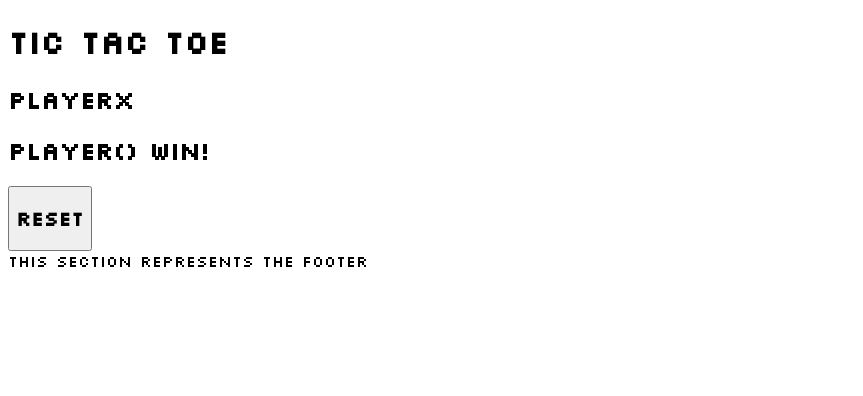
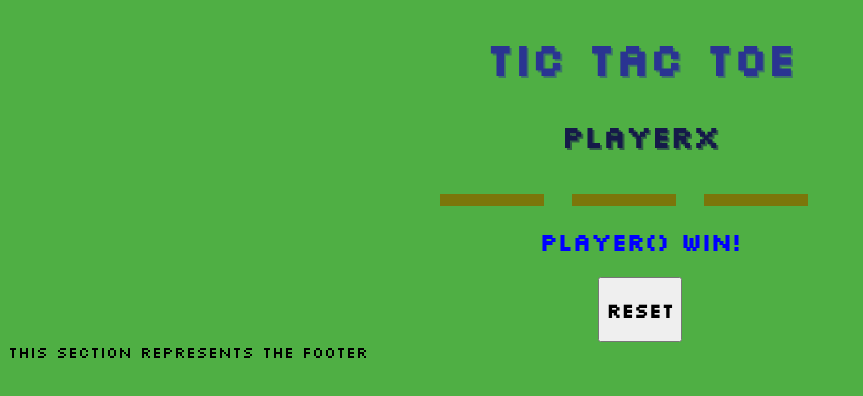
Before and after one commit to AndreiSanduta/Tic_Tac_toe, a plain HTML site: page index.html in a window 1280 px wide. Shown: the whole page, without its empty margins (0-863 px from the left). Drawn offline with Linux system fonts and the light colour scheme.

Commit message:
Add style to the main section

```diff
--- a/assets/css/style.css
+++ b/assets/css/style.css
@@ -1,3 +1,67 @@
 * {
     font-family: 'Silkscreen', cursive;
 }
+
+/**/
+body {
+background-color: #4faf44;
+}
+
+#title {
+color: #2a3492;
+text-shadow: 2px 2px #2a349275;
+font-size: 45px;
+text-align: center;
+}
+
+/**/
+#player {
+color: #151a49;
+text-shadow: 2px 2px #15144986;
+text-align: center;
+font-size: 20px;
+margin-top: 2%;
+margin-bottom: 3%;
+}
+
+#grid {
+margin: 0 auto;
+display: grid;
+grid-template-rows: 33% 33% 33%;
+grid-template-columns: 33% 33% 33%;
+max-width: 400px;
+}
+
+#cel {
+border: 2px solid #7B760A;
+min-width: 100px;
+max-width: 100px;
+display: flex;
+justify-content: center;
+align-items: center;
+font-size: 50px;
+cursor: pointer;
+}
+
+
+#grid > #cel {
+    background-color: azure;
+}
+
+#display {
+justify-content: center;
+}
+
+#display {
+color: blue;
+text-align: center;
+}
+
+#reset {
+text-align: center;
+color: #151a49;
+}
+
+#resoult{
+color: #151a49;
+}
--- a/index.html
+++ b/index.html
@@ -11,7 +11,7 @@
     <title>TIC TAC TOE</title>
 </head>
 <body>
-    <h1>TIC TAC TOE</h1>
+    <h1 id="title">TIC TAC TOE</h1>
     <!--In this section it will bw shown who has the turn in the game-->
     <section id="player">
         <h2>PlayerX</h2>
```
